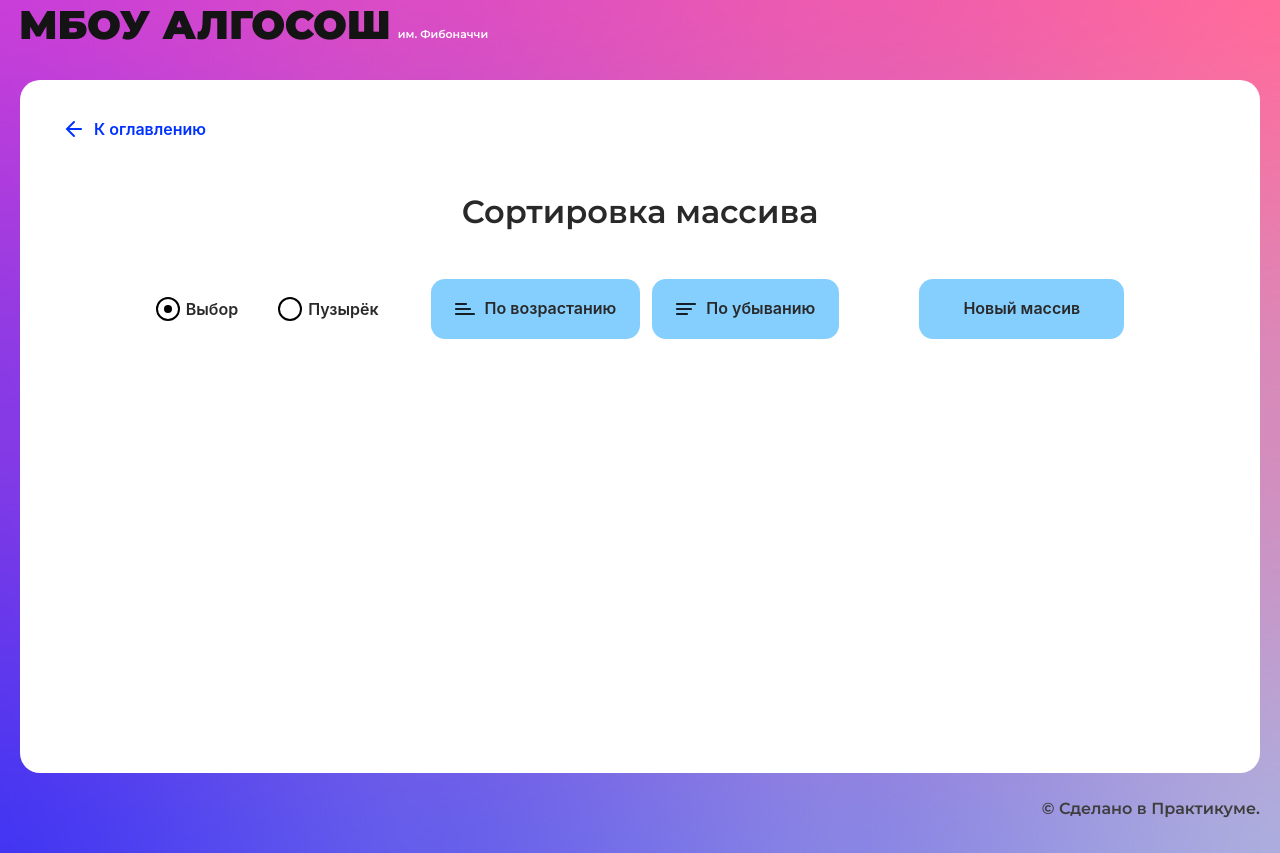
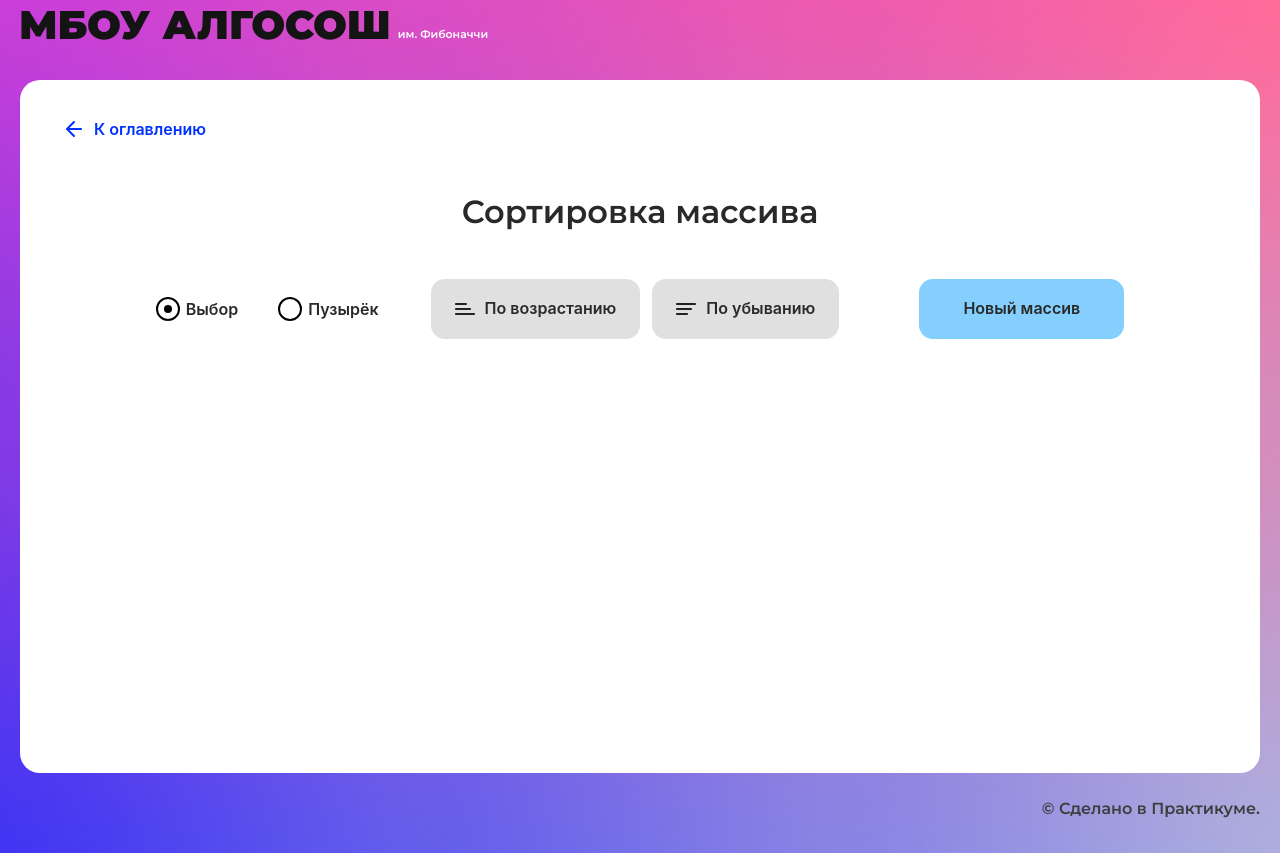
Before and after one commit to AlekseyShaydullin/Algososh-MBOU, a React (Create React App) app: page /sorting in a window 1280 px wide. Built offline with nearby package versions, Linux system fonts and the light colour scheme.

Commit message:
fixbugs: SortingPage component

```diff
--- a/src/components/sorting-page/sorting-page.tsx
+++ b/src/components/sorting-page/sorting-page.tsx
@@ -12,9 +12,10 @@ import { sortChecked } from "../../types/sort-checked";
 import { SHORT_DELAY_IN_MS } from "../../constants/delays";
 
 export const SortingPage: React.FC = () => {
-  const [arr, setArr] = useState<TRandomArr[]>([]);
+  const [arr, setArr] = useState<Array<TRandomArr>>([]);
   const [checked, setChecked] = useState<sortChecked>(sortChecked.selection)
-  const [isLoading, setLoading] = useState<boolean>(false);
+  const [isLoadingAsc, setLoadingAsc] = useState<boolean>(false);
+  const [isLoadingDes, setLoadingDes] = useState<boolean>(false);
 
   const getRandomArr = (min: number, max: number, minLen: number, maxLen: number): void => {
     const randomArrLength = getRandomInit(minLen, maxLen);
@@ -41,7 +42,7 @@ export const SortingPage: React.FC = () => {
   }
 
   const selectionSort = async (direction: Direction) => {
-    setLoading(true);
+    Direction.Ascending ? setLoadingAsc(true) : setLoadingDes(true);
     for (let i = 0; i < arr.length; i++) {
       let maxIndex = i;
       arr[maxIndex].state = ElementStates.Changing;
@@ -70,11 +71,11 @@ export const SortingPage: React.FC = () => {
       setArr([...arr]);
       await delay(SHORT_DELAY_IN_MS);
     }
-    setLoading(false);
+    Direction.Ascending ? setLoadingAsc(false) : setLoadingDes(false);
   }
 
   const bubbleSorting = async (direction: Direction) => {
-    setLoading(true);
+    Direction.Ascending ? setLoadingAsc(true) : setLoadingDes(true);
     for (let i = 0; i < arr.length; i++) {
       for (let j = 0; j < arr.length - i - 1; j++) {
         const p = j + 1;
@@ -94,7 +95,7 @@ export const SortingPage: React.FC = () => {
       arr[arr.length - i - 1].state = ElementStates.Modified;
       setArr([...arr]);
     }
-    setLoading(false);
+    Direction.Ascending ? setLoadingAsc(false) : setLoadingDes(false);
   }
 
   const handleSortAscending = (e: MouseEvent<HTMLButtonElement>) => {
@@ -115,7 +116,6 @@ export const SortingPage: React.FC = () => {
     }
   };
 
-
   return (
     <SolutionLayout title="Сортировка массива">
       <div className={styleSorting.wrapper}>
@@ -125,14 +125,14 @@ export const SortingPage: React.FC = () => {
             value={sortChecked.selection}
             onChange={handleChecked}
             checked={checked === sortChecked.selection}
-            disabled={isLoading}
+            disabled={isLoadingDes || isLoadingAsc}
           />
           <RadioInput
             label={'Пузырёк'}
             value={sortChecked.bubble}
             onChange={handleChecked}
             checked={checked === sortChecked.bubble}
-            disabled={isLoading}
+            disabled={isLoadingDes || isLoadingAsc}
           />
         </div>
         <div className={styleSorting.buttons}>
@@ -140,20 +140,22 @@ export const SortingPage: React.FC = () => {
             text={'По возрастанию'}
             sorting={Direction.Ascending}
             onClick={handleSortAscending}
-            isLoader={isLoading}
+            isLoader={isLoadingAsc}
+            disabled={arr.length === 0 || isLoadingDes}
           />
           <Button
             text={'По убыванию'}
             sorting={Direction.Descending}
             onClick={handleSortDescending}
-            isLoader={isLoading}
+            isLoader={isLoadingDes}
+            disabled={arr.length === 0 || isLoadingAsc}
           />
         </div>
         <Button
           text={'Новый массив'}
           onClick={getNewArr}
           extraClass={styleSorting.newArr}
-          disabled={isLoading}
+          disabled={isLoadingDes || isLoadingAsc}
         />
       </div>
       <ul className={styleSorting.diagram}>
```
